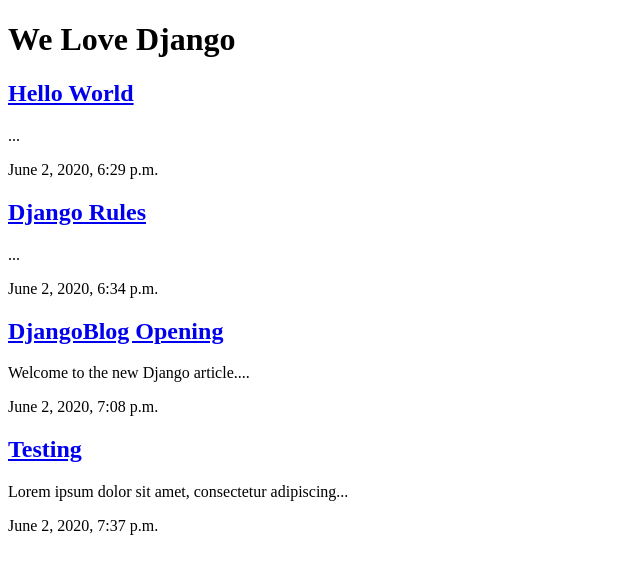
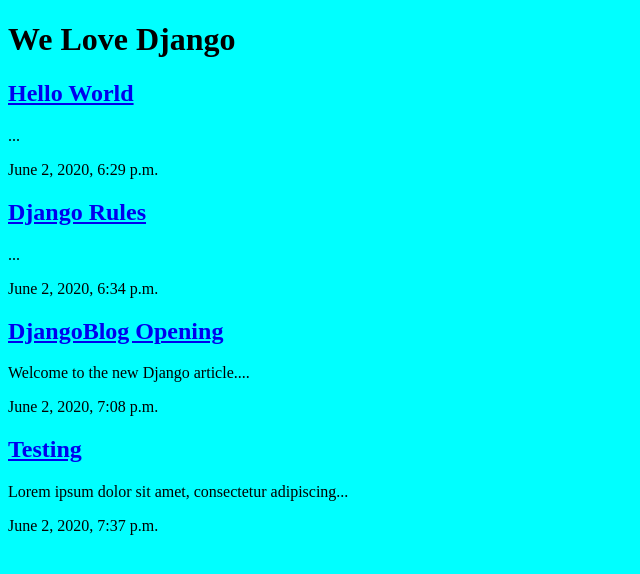
Before and after one commit to WillDera/djangosite, a Django app: page /article/ in a window 1280 px wide. Shown: the top 574 px of the page, without its empty margins (0-640 px from the left). Run offline with Django 3.2, Linux system fonts and the light colour scheme; data comes from the database, SQL or seed files in the repository.

Commit message:
static files 🥳
Setting static files in place and making sure everything works.

```diff
--- /dev/null
+++ b/djangoblog/static/djangoblog/style.css
@@ -0,0 +1,3 @@
+body {
+    background: aqua;
+}
--- a/djangoblog/templates/djangoblog/article.html
+++ b/djangoblog/templates/djangoblog/article.html
@@ -1,8 +1,11 @@
+{% load static %}
+
 <!DOCTYPE html>
 <html lang="en">
 <head>
     <meta charset="UTF-8">
     <meta name="viewport" content="width=device-width, initial-scale=1.0">
+    <link rel="stylesheet" type="text/css" href="{% static 'djangoblog/style.css' %}">
     <title>About</title>
 </head>
 <body>
--- a/djangosite/settings.py
+++ b/djangosite/settings.py
@@ -119,3 +119,7 @@
 # https://docs.djangoproject.com/en/3.0/howto/static-files/
 
 STATIC_URL = '/static/'
+
+# STATICFILES_DIR = [
+#     os.path.join(BASE_DIR, 'assets'),
+# ]
--- a/djangosite/urls.py
+++ b/djangosite/urls.py
@@ -15,8 +15,11 @@
 """
 from django.contrib import admin
 from django.urls import include, path
+from django.contrib.staticfiles.urls import staticfiles_urlpatterns
 
 urlpatterns = [
     path('', include('djangoblog.urls')),
     path('admin/', admin.site.urls),
 ]
+
+urlpatterns += staticfiles_urlpatterns()
```
